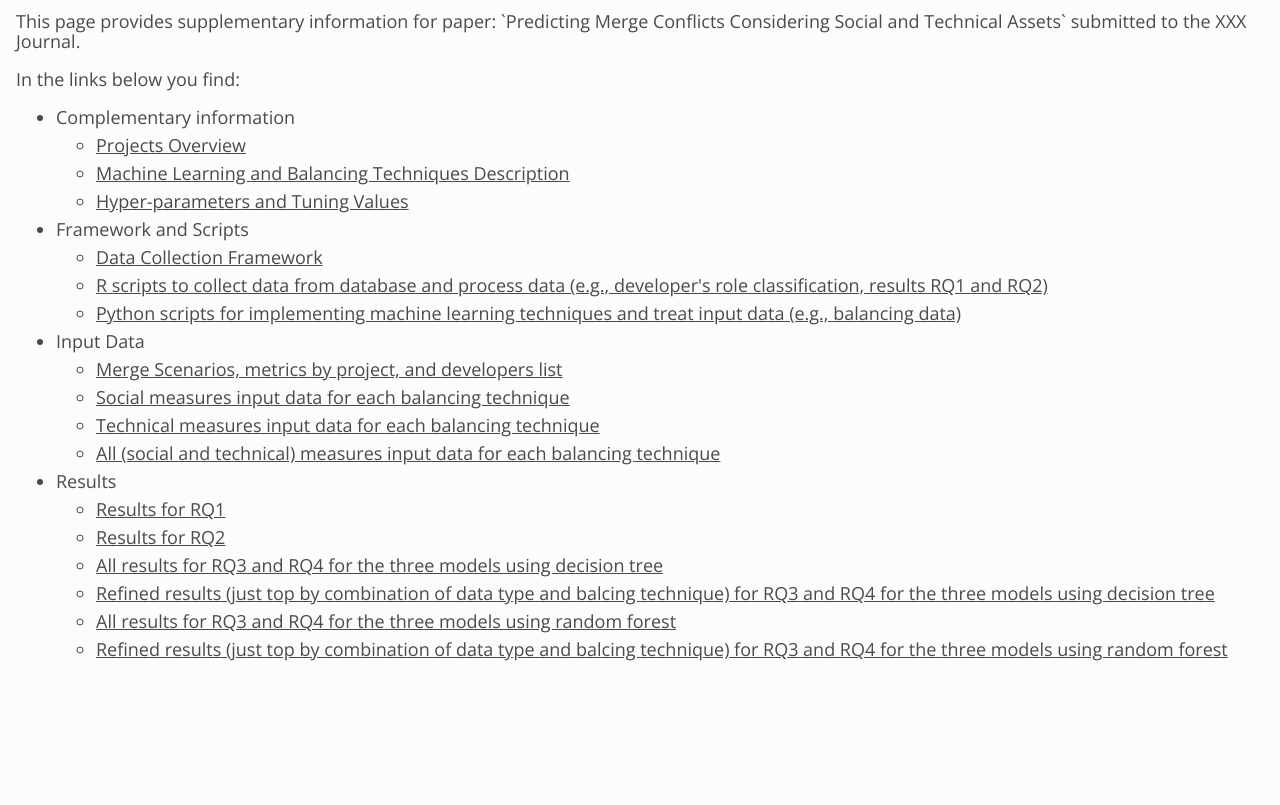
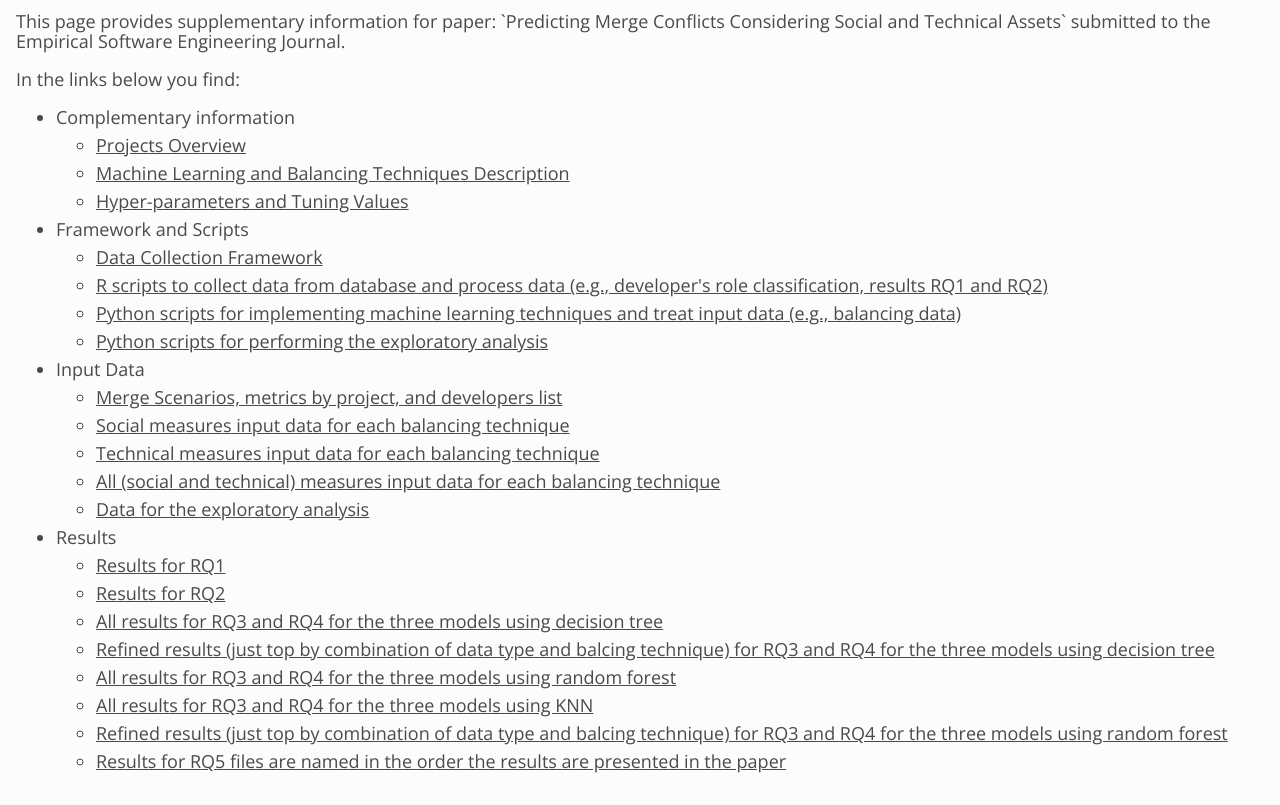
Before and after one commit to GustavoVale/-predicting-merge-conflicts-considering-social-and-technical-assets, a plain HTML site: page index.html in a window 1280 px wide. Shown: the part 405-1210 px from the top of the page. Before the commit the page ends 1098 px from the top, so only its background shows below. Drawn offline with nearby package versions, Linux system fonts and the light colour scheme.

Commit message:
adding data to the exploratory study and updating website 2

```diff
--- a/index.html
+++ b/index.html
@@ -99,7 +99,7 @@
   <h1>Info</h1>
 
   <p>This page provides supplementary information for paper: `Predicting Merge Conflicts Considering Social and
-    Technical Assets` submitted to the XXX Journal.</p>
+    Technical Assets` submitted to the Empirical Software Engineering Journal.</p>
 
   <p>In the links below you find:</p>
 
@@ -131,6 +131,9 @@
           href="https://github.com/GustavoVale/predicting-merge-conflicts-considering-social-and-technical-assets/tree/main/ml-analysis-framework">
           Python scripts for implementing machine learning techniques and treat input data (e.g.,
           balancing data)</a></li>
+	  <li><a
+          href="https://github.com/GustavoVale/predicting-merge-conflicts-considering-social-and-technical-assets/tree/main/exploratory-analysis-framework">
+          Python scripts for performing the exploratory analysis </a></li>
     </ul>
     <li> Input Data</li>
     <ul>
@@ -146,6 +149,9 @@
       <li><a
           href="https://github.com/GustavoVale/predicting-merge-conflicts-considering-social-and-technical-assets/tree/main/ml-input-data-and-results/both_tech_and_social_data">
           All (social and technical) measures input data for each balancing technique</a></li>
+	  <li><a
+          href="https://github.com/GustavoVale/predicting-merge-conflicts-considering-social-and-technical-assets/tree/main/exploratory-analysis-framework/data">
+          Data for the exploratory analysis</a></li>
     </ul>
     <li>Results</li>
     <ul>
@@ -163,10 +169,16 @@
       <li><a
           href="https://github.com/GustavoVale/predicting-merge-conflicts-considering-social-and-technical-assets/tree/main/ml-input-data-and-results/utils/RandomForest">
           All results for RQ3 and RQ4 for the three models using random forest</a></li>
+	  <li><a
+          href="https://github.com/GustavoVale/predicting-merge-conflicts-considering-social-and-technical-assets/tree/main/ml-input-data-and-results/utils/KNN">
+          All results for RQ3 and RQ4 for the three models using KNN</a></li>
       <li><a
           href="https://github.com/GustavoVale/predicting-merge-conflicts-considering-social-and-technical-assets/blob/main/ml-input-data-and-results/utils/RandomForest/ResultsRefined.csv">
           Refined results (just top by combination of data type and balcing technique) for RQ3 and RQ4 for the three
           models using random forest</a></li>
+	  <li><a
+          href="https://github.com/GustavoVale/predicting-merge-conflicts-considering-social-and-technical-assets/tree/main/exploratory-analysis-framework/data">
+          Results for RQ5 files are named in the order the results are presented in the paper</a></li>
     </ul>
 
   </ul>
```
Also changed, not shown: 3 other files.
